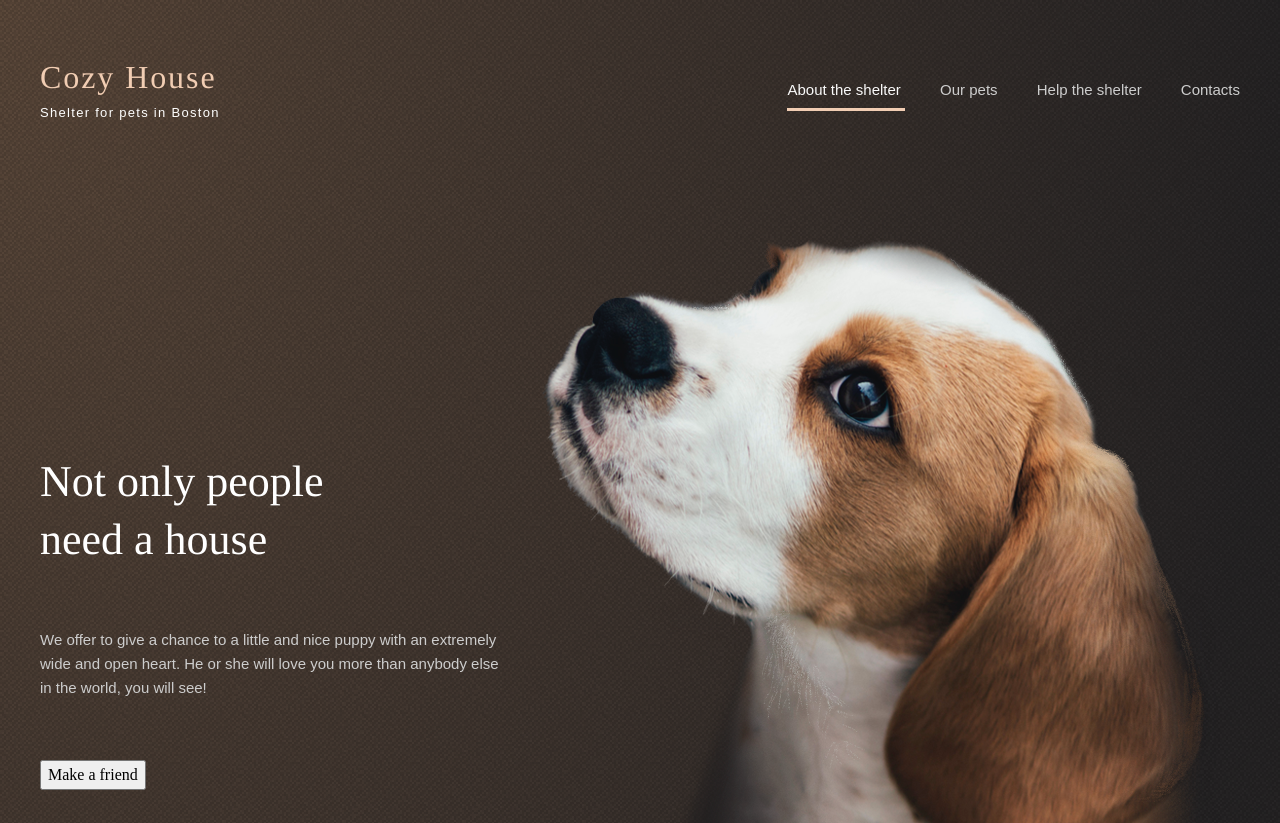
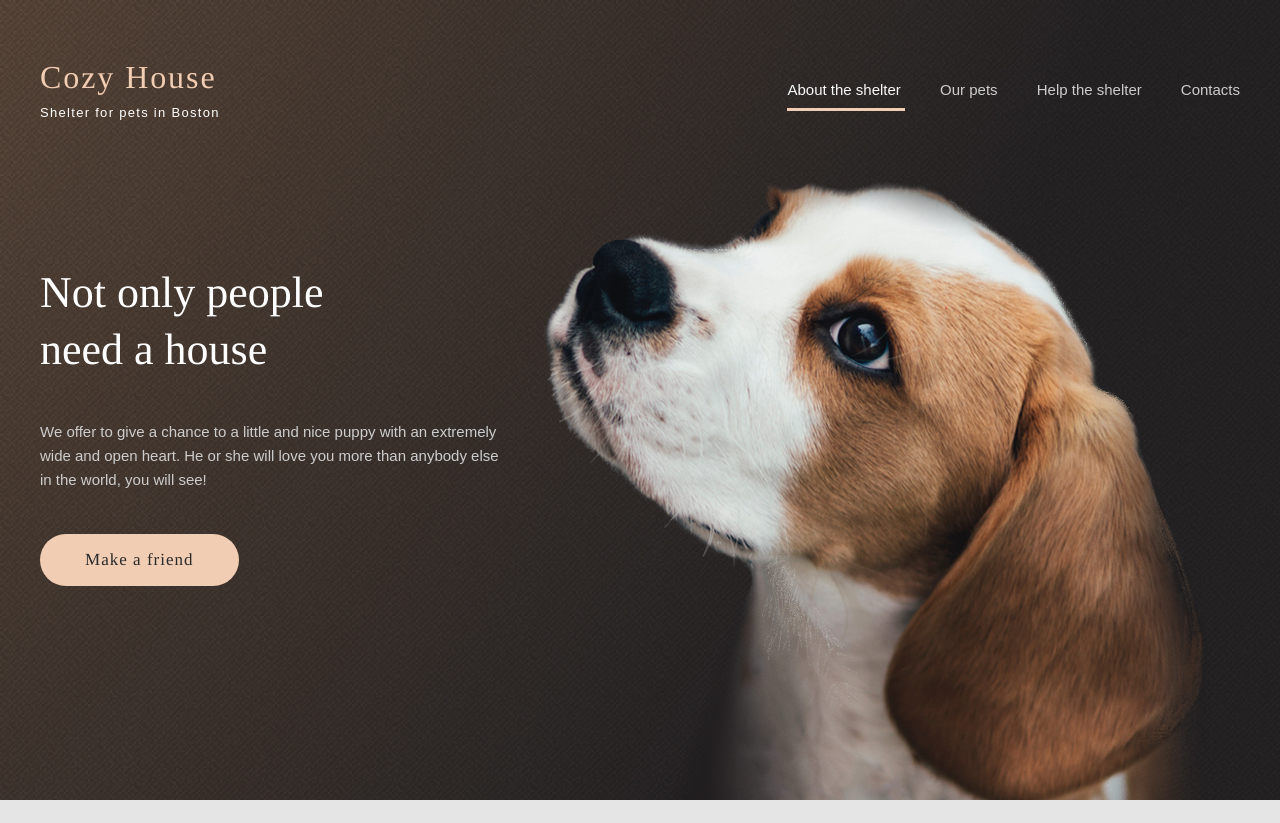
Before and after one commit to OlegSkar1/shelter, a website: page src/pages/main/index.html in a window 1280 px wide. Shown: the top 823 px of the page. After the commit the page ends 800 px from the top, so only its background shows below. Drawn offline with Linux system fonts and the light colour scheme.

Commit message:
feat: not only

```diff
--- a/src/pages/main/index.html
+++ b/src/pages/main/index.html
@@ -9,6 +9,8 @@
   </head>
   <body>
     <header class="header">
+      <div class="wrapper">
+        <div class="header__image">
           <div class="header__wrapper">
             <div class="header__logo">
               <a href="#!">
@@ -23,8 +25,6 @@
               <a href="#contacts"> Contacts </a>
             </nav>
           </div>
-    </header>
-    <main class="main">
           <section class="start-screen">
             <div class="start-screen__content">
               <h2>Not only people need a house</h2>
@@ -35,13 +35,11 @@
               </p>
               <button class="button start-screen_button">Make a friend</button>
             </div>
-        <img
-          src="/src/assets/img/start-screen-puppy.png"
-          alt="puppy"
-          class="start-screen__puppy"
-        />
           </section>
-    </main>
+        </div>
+      </div>
+    </header>
+    <main class="main"></main>
     <footer class="footer"></footer>
   </body>
 </html>
--- /dev/null
+++ b/src/scss/components/_buttons.scss
@@ -0,0 +1,6 @@
+button {
+  border-radius: 100px;
+  background: $color-primary;
+  border: 0;
+  padding: 15px 45px;
+}
--- a/src/scss/layout/_header.scss
+++ b/src/scss/layout/_header.scss
@@ -1,13 +1,18 @@
 .header {
-  position: fixed;
-  top: 0px;
-  left: 0px;
-  width: 100%;
+  // position: relative;
+  // max-width: 1280px;
+  .header__image {
+    background: url(/src/assets/img/Start_screen.jpg) top center no-repeat;
+    background-size: cover;
+    width: 100%;
+    height: 100vh;
+    padding: 60px 40px 0;
+  }
+
   .header__wrapper {
     @extend %flex-center;
-    max-width: 1280px;
-    margin: 60px auto 0 auto;
-    padding: 0 40px;
+    width: 100%;
+    margin: 0 auto;
 
     .header__logo {
       a {
@@ -51,3 +56,33 @@
     }
   }
 }
+
+.start-screen__content {
+  width: calc(
+    (460 / 1200) * 100%
+  ); // 460 ширина блока по умолчанию, 1200 ширина контейнера
+  padding-top: calc(
+    (163 / 908) * 100vh
+  ); // 163 высота padding-top  по умолчанию до header, 908 высота контейнера
+  h2 {
+    @extend %h2;
+    color: $color-light-xl;
+    width: calc((310 / 460) * 100%); // 310 ширина title по умолчанию
+    margin-bottom: 42px;
+  }
+  p {
+    @extend %paragraph-l;
+    color: $color-dark-s;
+    margin-bottom: 42px;
+  }
+
+  .start-screen_button {
+    font-family: "tinos";
+    font-style: normal;
+    font-weight: 400;
+    font-size: 17px;
+    line-height: 130%;
+    letter-spacing: 0.06em;
+    color: $color-dark-3xl;
+  }
+}
--- a/src/scss/main.scss
+++ b/src/scss/main.scss
@@ -1,7 +1,8 @@
-@import './base/reset';
-@import './base/typography';
-@import './utils/variables';
-@import './utils/prototype';
-@import './utils/mixins';
-@import './pages/home';
-@import './layout/header';
+@import "./base/reset";
+@import "./base/typography";
+@import "./utils/variables";
+@import "./utils/prototype";
+@import "./utils/mixins";
+@import "./pages/home";
+@import "./layout/header";
+@import "./components/buttons";
--- a/src/scss/pages/_home.scss
+++ b/src/scss/pages/_home.scss
@@ -5,38 +5,3 @@ body {
   max-width: 1280px;
   margin: 0 auto;
 }
-
-.start-screen {
-  @extend %flex-start;
-  background: url(/src/assets/img/noise_transparent@2x.png),
-    radial-gradient(100% 215.42% at 0% 0%, #5b483a 0%, #262425 100%), #211f20;
-  width: 100%;
-  height: calc(
-    (729 / 908) * 100%
-  ); // 729 высота собаки, 908 высота start-screen по умолчанию
-  padding: 0 40px;
-
-  .start-screen__puppy {
-    width: $start-screen__puppy;
-    height: auto;
-    padding-top: calc(
-      (180 / 908) * 100%
-    ); // 180 высота header, 908 высота start-screen по умолчанию
-  }
-
-  .start-screen__content {
-    width: calc(460 / 1200) * 100%; // 460 ширина блока
-    padding-top: calc(343 / 908) * 100%; // 343 расстояние от самой верхней точки header
-    h2 {
-      @extend %h2;
-      color: $color-light-xl;
-      width: calc((310 / 460) * 100%); // 310 ширина title
-      padding-bottom: calc(42 / 322) * 100%; // 42 отступ от title
-    }
-    p {
-      @extend %paragraph-l;
-      color: $color-dark-s;
-      padding-bottom: calc(42 / 322) * 100%;
-    }
-  }
-}
--- a/src/scss/utils/_variables.scss
+++ b/src/scss/utils/_variables.scss
@@ -13,8 +13,3 @@ $color-dark-l: #545454;
 $color-dark-xl: #4c4c4c;
 $color-dark-2xl: #444;
 $color-dark-3xl: #292929;
-
-//размеры
-$start-screen__puppy: calc(
-  (698 / 1200) * 100%
-); // 698 ширина собаки, 1200 ширина обертки
```
Also changed, not shown: src/assets/img/Start_screen.jpg (added), src/main.css, 1 other file. Lines whose indentation alone changed are shown as unchanged.
